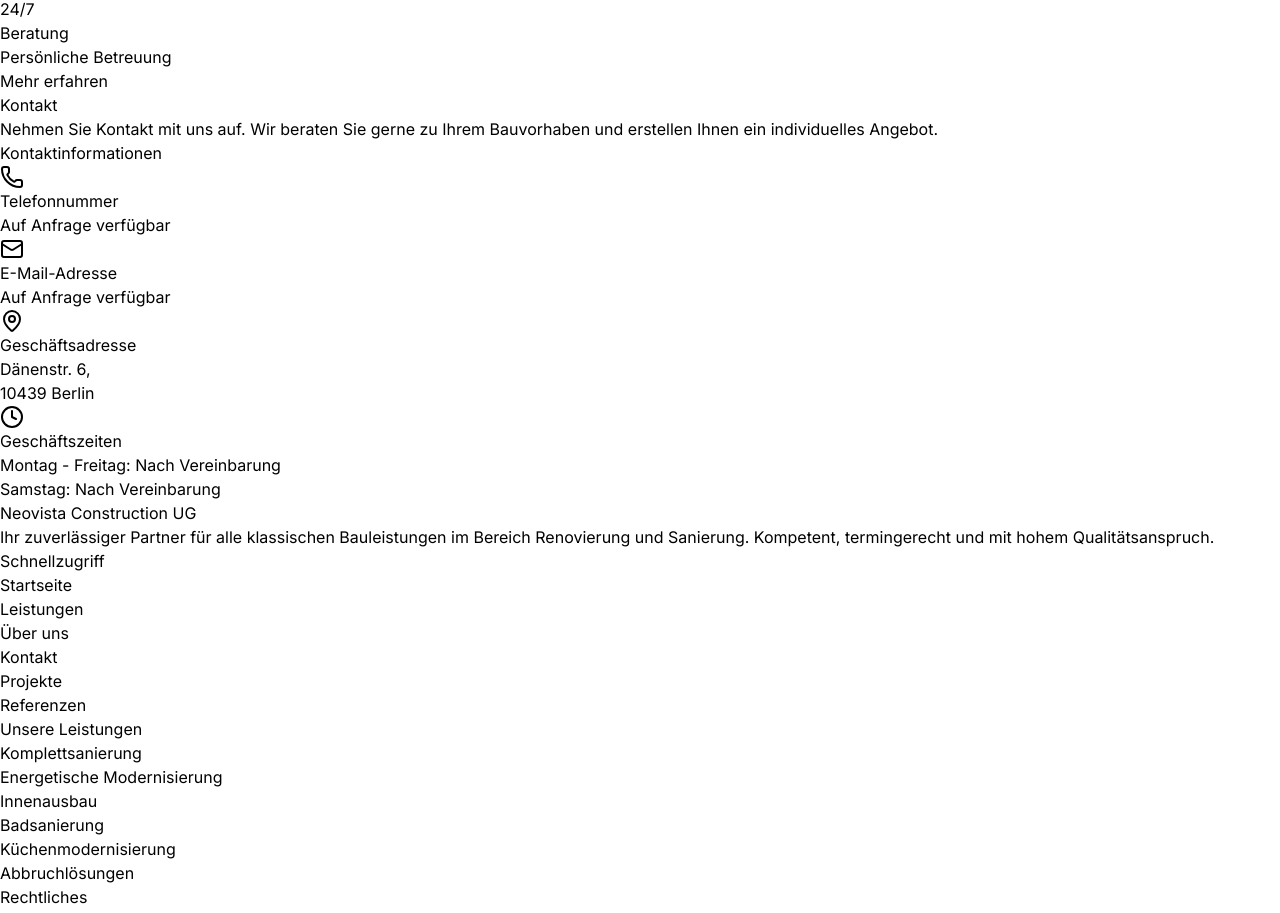
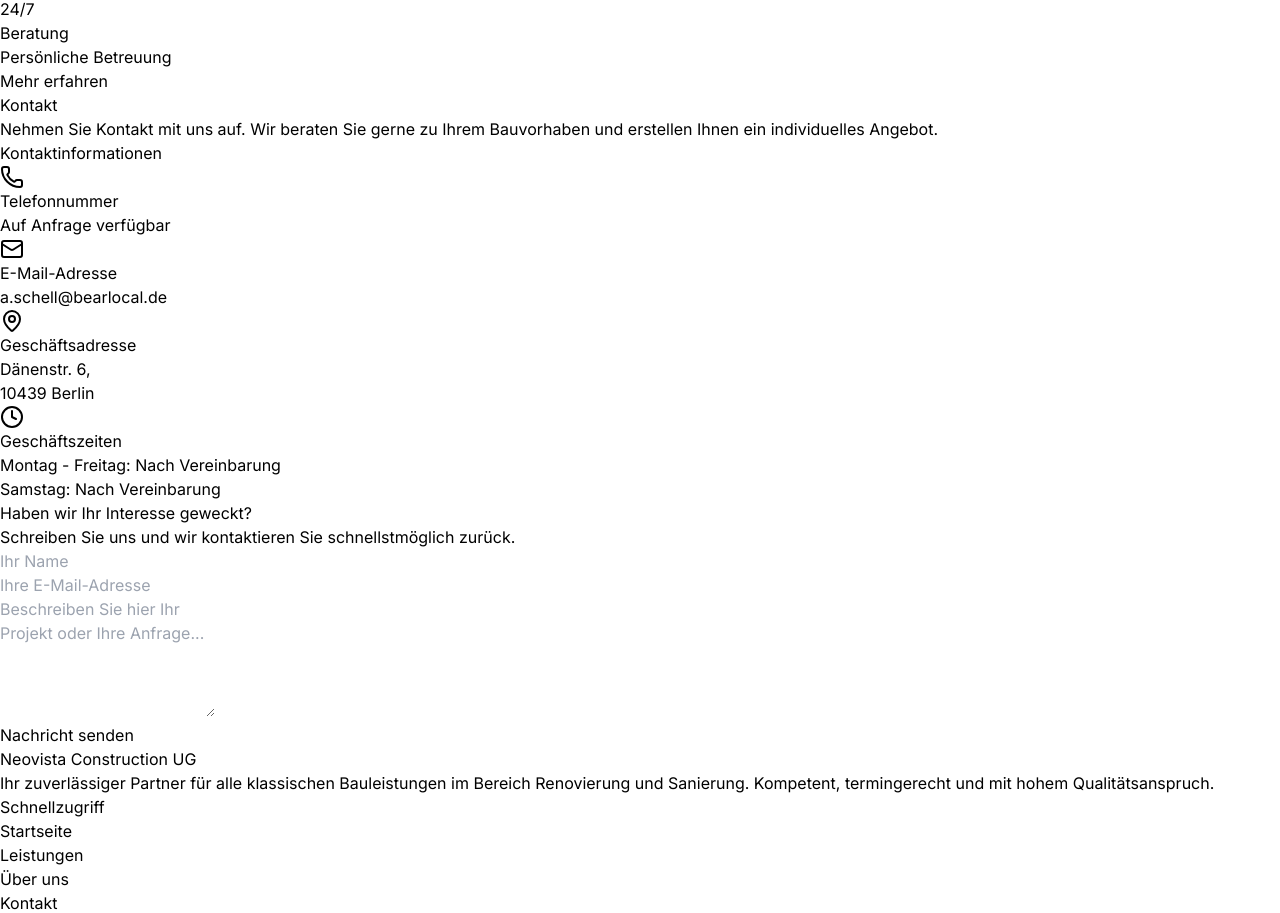
Before and after one commit to YuvrajShekhar/Construction-Company-Website, a React (Vite) app: page / in a window 1280 px wide. Shown: the part 4874-5787 px from the top of the page. Built offline with nearby package versions, Linux system fonts and the light colour scheme; the HTML template or start-up script is replaced by a standard one.

Commit message:
added contact by sending email functionality

```diff
--- a/package.json
+++ b/package.json
@@ -10,6 +10,7 @@
     "preview": "vite preview"
   },
   "dependencies": {
+    "@emailjs/browser": "^4.4.1",
     "lucide-react": "^0.507.0",
     "react": "^19.1.0",
     "react-dom": "^19.1.0",
--- a/src/components/ContactSection.jsx
+++ b/src/components/ContactSection.jsx
@@ -1,6 +1,33 @@
+import React, { useRef, useState } from 'react';
 import { Phone, Mail, MapPin, Clock } from 'lucide-react';
+import emailjs from '@emailjs/browser';
 
 const ContactSection = () => {
+  const form = useRef();
+  const [messageSent, setMessageSent] = useState(false);
+
+  const sendEmail = (e) => {
+    e.preventDefault();
+
+    emailjs
+      .sendForm('service_bz2ep9o', 'template_952xqnw', form.current, {
+        publicKey: 'BHrJzyb1ZbdjBK4ul',
+      })
+      .then(
+        () => {
+          console.log('SUCCESS!');
+          setMessageSent(true);
+          // Reset form
+          form.current.reset();
+          // Hide notification after 3 seconds
+          setTimeout(() => setMessageSent(false), 3000);
+        },
+        (error) => {
+          console.log('FAILED...', error.text);
+        },
+      );
+  };
+
   return (
     <section id="contact" className="py-20 bg-gray-100">
       <div className="container mx-auto px-4">
@@ -12,8 +39,9 @@
           </p>
         </div>
 
-        <div className="flex justify-center">
-          <div className="max-w-2xl w-full">
+        <div className="grid grid-cols-1 lg:grid-cols-2 gap-12 max-w-6xl mx-auto">
+          {/* Contact Information */}
+          <div>
             <div className="bg-white rounded-lg shadow-lg p-8">
               <h3 className="text-2xl font-semibold mb-6">Kontaktinformationen</h3>
 
@@ -34,7 +62,7 @@
                   </div>
                   <div>
                     <h4 className="font-semibold text-lg">E-Mail-Adresse</h4>
-                    <p className="text-gray-600">Auf Anfrage verfügbar</p>
+                    <p className="text-gray-600">a.schell@bearlocal.de</p>
                   </div>
                 </div>
 
@@ -62,6 +90,60 @@
               </div>
             </div>
           </div>
+
+          {/* Contact Form */}
+          <div>
+            <div className="bg-white rounded-lg shadow-lg p-8">
+              <h3 className="text-2xl font-semibold mb-6">Haben wir Ihr Interesse geweckt?</h3>
+              <p className="text-gray-600 mb-6">Schreiben Sie uns und wir kontaktieren Sie schnellstmöglich zurück.</p>
+
+              <form ref={form} onSubmit={sendEmail} className="space-y-6">
+                <div>
+                  <input
+                    type="text"
+                    name="user_name"
+                    placeholder="Ihr Name"
+                    className="w-full px-4 py-3 border border-gray-300 rounded-md focus:outline-none focus:ring-2 focus:ring-yellow-500 focus:border-transparent"
+                    required
+                  />
+                </div>
+
+                <div>
+                  <input
+                    type="email"
+                    name="user_email"
+                    placeholder="Ihre E-Mail-Adresse"
+                    className="w-full px-4 py-3 border border-gray-300 rounded-md focus:outline-none focus:ring-2 focus:ring-yellow-500 focus:border-transparent"
+                    required
+                  />
+                </div>
+
+                <div>
+                  <textarea
+                    name="message"
+                    placeholder="Beschreiben Sie hier Ihr Projekt oder Ihre Anfrage..."
+                    rows="5"
+                    className="w-full px-4 py-3 border border-gray-300 rounded-md focus:outline-none focus:ring-2 focus:ring-yellow-500 focus:border-transparent resize-vertical"
+                    required
+                  ></textarea>
+                </div>
+
+                <button
+                  type="submit"
+                  className="w-full bg-yellow-600 hover:bg-yellow-700 text-white px-6 py-3 rounded-md font-medium transition-colors duration-300"
+                >
+                  Nachricht senden
+                </button>
+
+                {messageSent && (
+                  <div className="bg-green-100 border border-green-400 text-green-700 px-4 py-3 rounded-md flex items-center">
+                    <span className="mr-2">✅</span>
+                    Ihre Nachricht wurde erfolgreich gesendet!
+                  </div>
+                )}
+              </form>
+            </div>
+          </div>
         </div>
       </div>
     </section>
```
Also changed, not shown: 1 other file (tests, documents, lock files or other folders).
